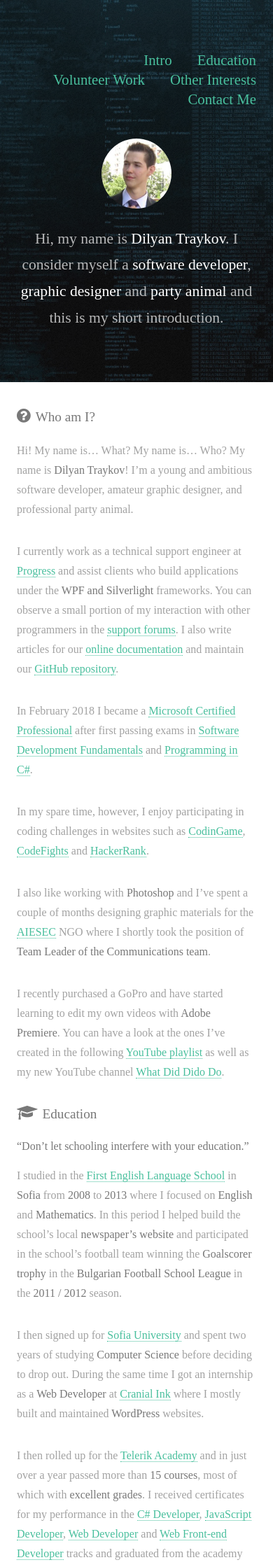
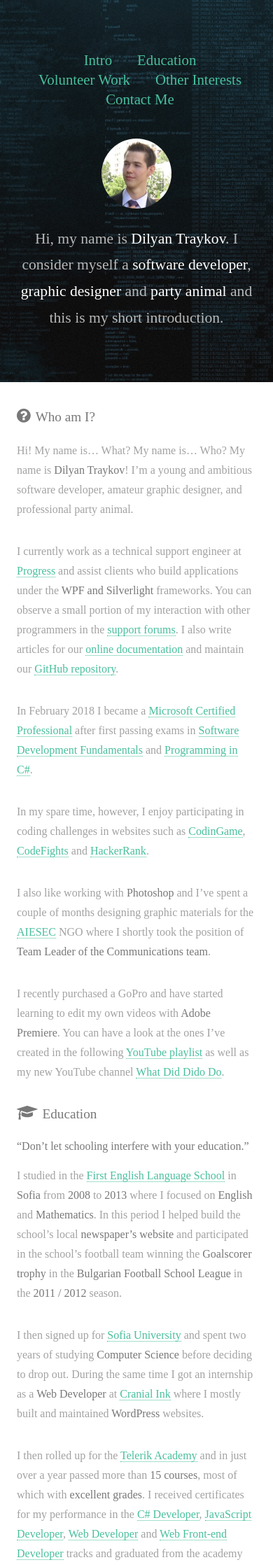
Before and after one commit to dilyantraykov/dilyantraykov.github.io, a Jekyll site: the page built from index.md, in a window 390 px wide. Shown: the top 2239 px of the page at 70% size. Built offline with Jekyll 4.4.1, drawn with Linux system fonts in a browser that asks for light colours; nearby versions of some CDN libraries; some web fonts are replaced.

Commit message:
Make nav responsive

```diff
--- a/css/main.css
+++ b/css/main.css
@@ -2953,6 +2953,15 @@
 					#header h1 br {
 						display: inline;
 					}
+		/* Navigation */
+
+			nav {
+				text-align: center;
+			}
+				nav ul li {
+					display: inline-block;
+					padding: 0 0.5em 0 0.5em;
+				}
 
 		/* Footer */
 
```
